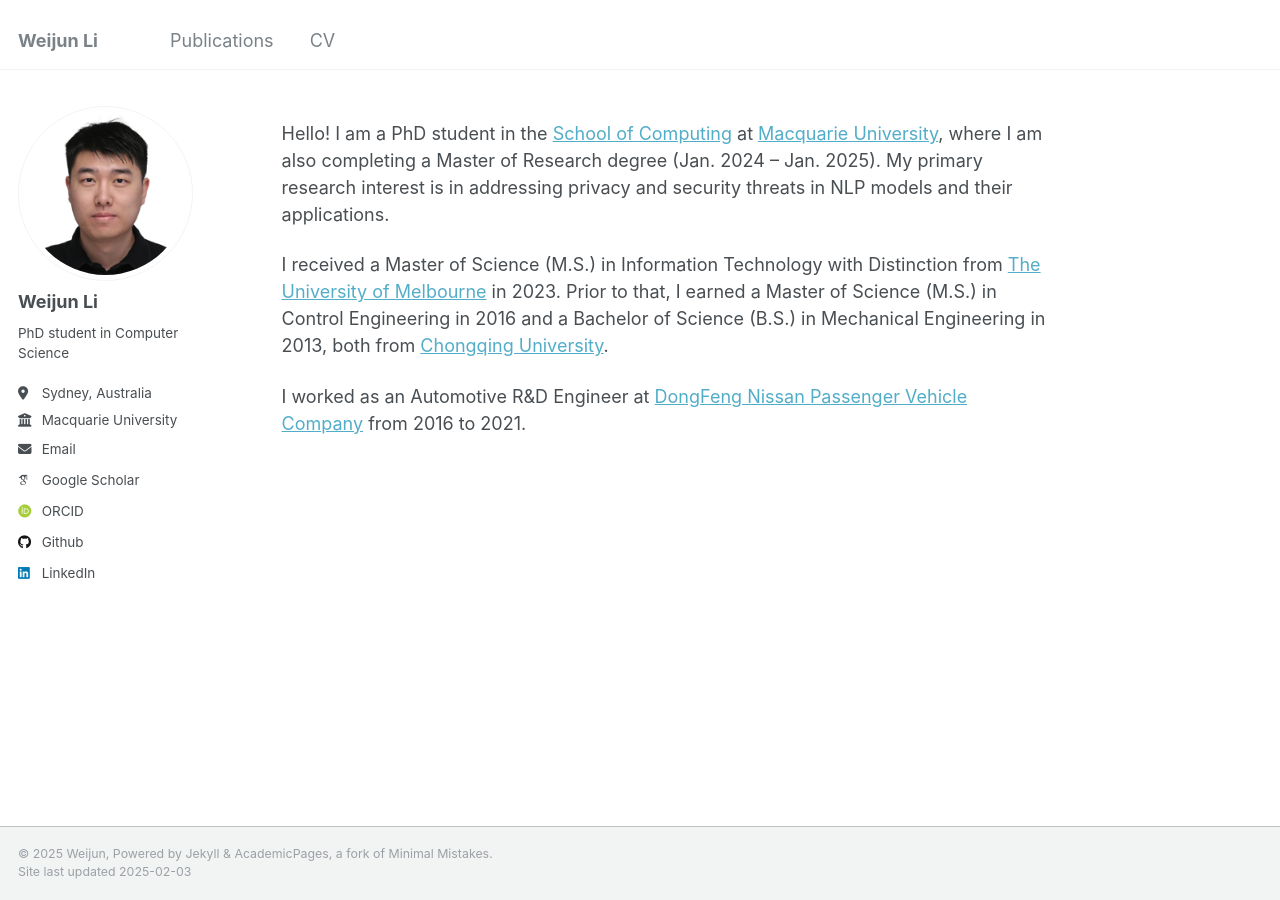
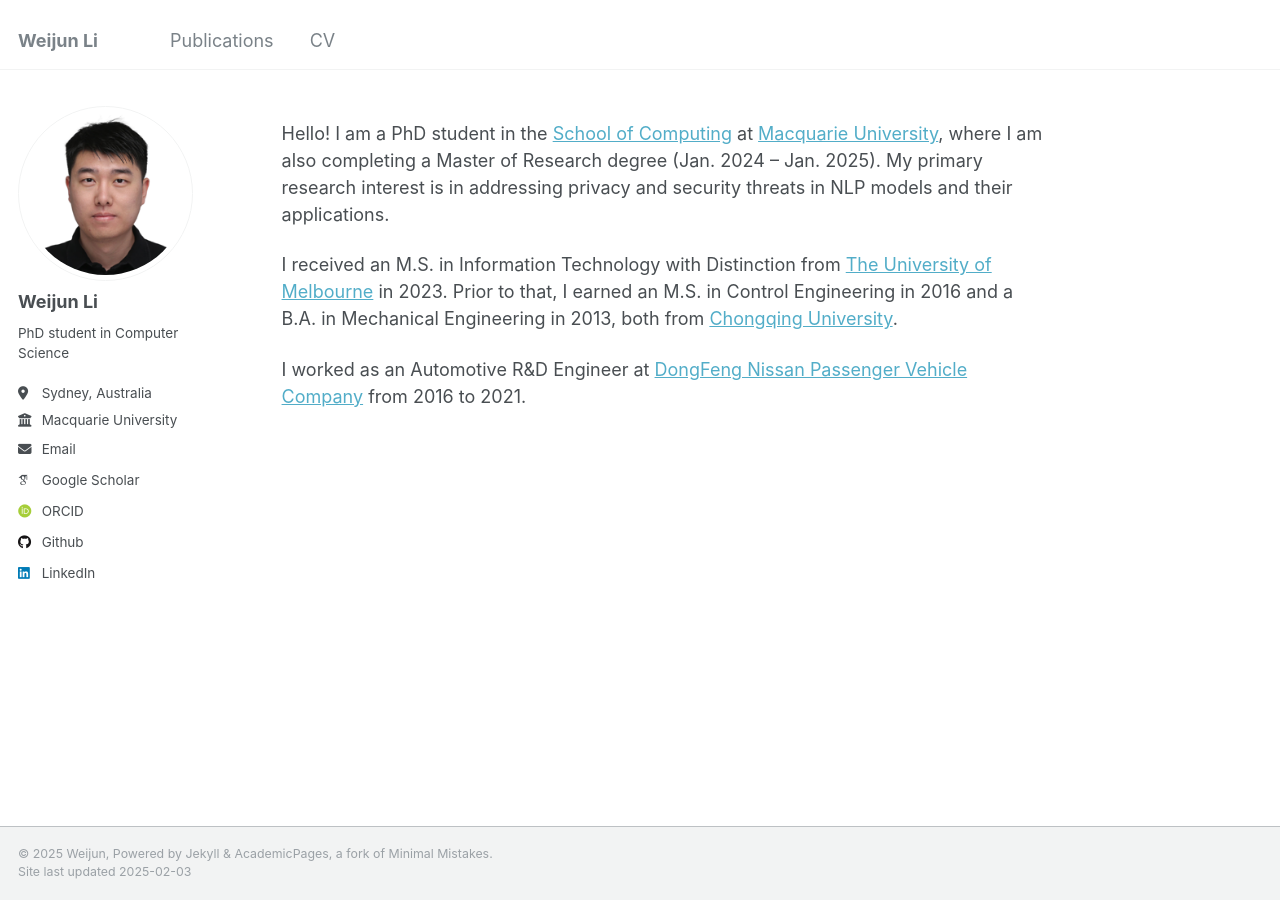
Before and after one commit to weijun-l/weijun-l.github.io, a Jekyll site: the page built from _pages/about.md, in a window 1280 px wide. Built offline with Jekyll 4.4.1, drawn with Linux system fonts in a browser that asks for light colours; some web fonts are replaced.

Commit message:
update personal information

```diff
--- a/_pages/about.md
+++ b/_pages/about.md
@@ -18,6 +18,6 @@ redirect_from:
 
 Hello! I am a PhD student in the <a href="https://www.mq.edu.au/faculty-of-science-and-engineering/departments-and-schools/school-of-computing">School of Computing</a> at <a href="https://www.mq.edu.au/">Macquarie University</a>, where I am also completing a Master of Research degree (Jan. 2024 – Jan. 2025). My primary research interest is in addressing privacy and security threats in NLP models and their applications.
 
-I received a Master of Science (M.S.) in Information Technology with Distinction from <a href="https://www.unimelb.edu.au/">The University of Melbourne</a> in 2023. Prior to that, I earned a Master of Science (M.S.) in Control Engineering in 2016 and a Bachelor of Science (B.S.) in Mechanical Engineering in 2013, both from <a href="https://english.cqu.edu.cn/">Chongqing University</a>.
+I received an M.S. in Information Technology with Distinction from <a href="https://www.unimelb.edu.au/">The University of Melbourne</a> in 2023. Prior to that, I earned an M.S. in Control Engineering in 2016 and a B.A. in Mechanical Engineering in 2013, both from <a href="https://english.cqu.edu.cn/">Chongqing University</a>.
 
 I worked as an Automotive R&D Engineer at <a href="https://www.dongfeng-nissan.com.cn/">DongFeng Nissan Passenger Vehicle Company</a> from 2016 to 2021.
```
